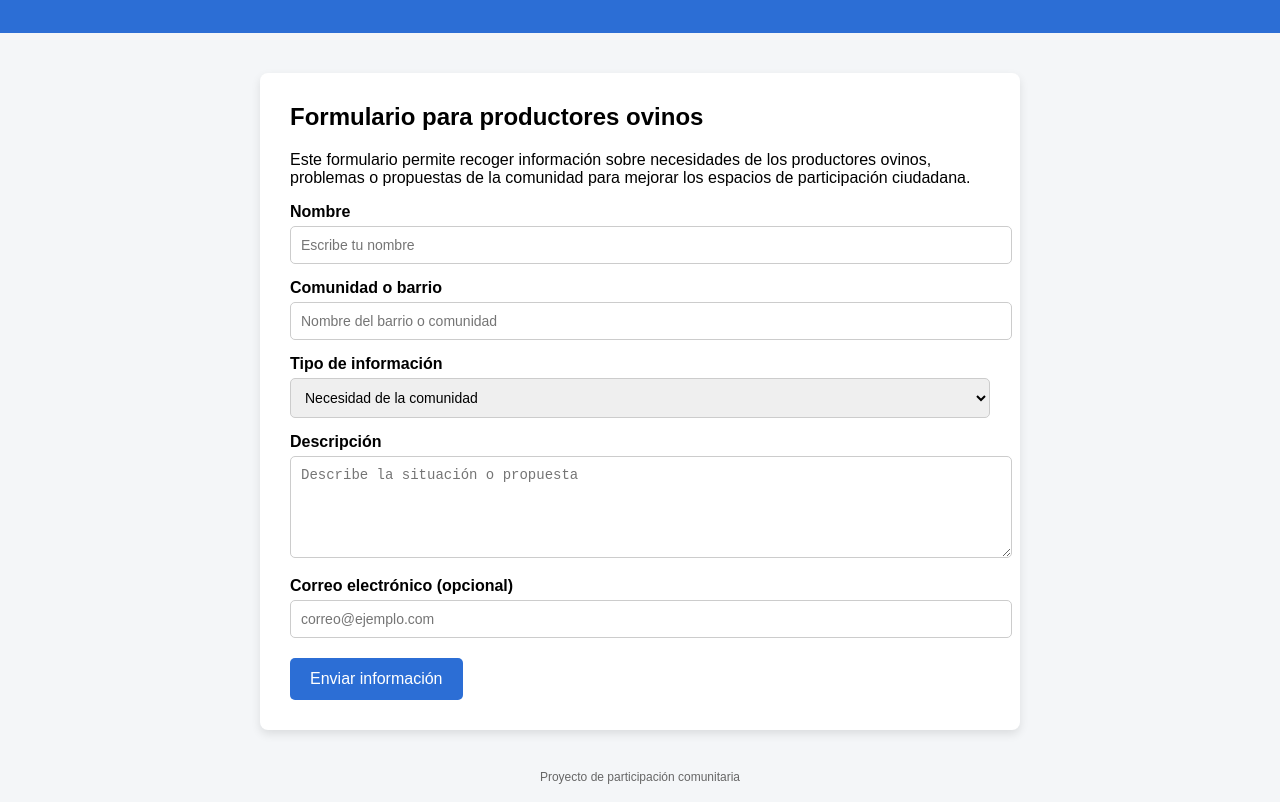
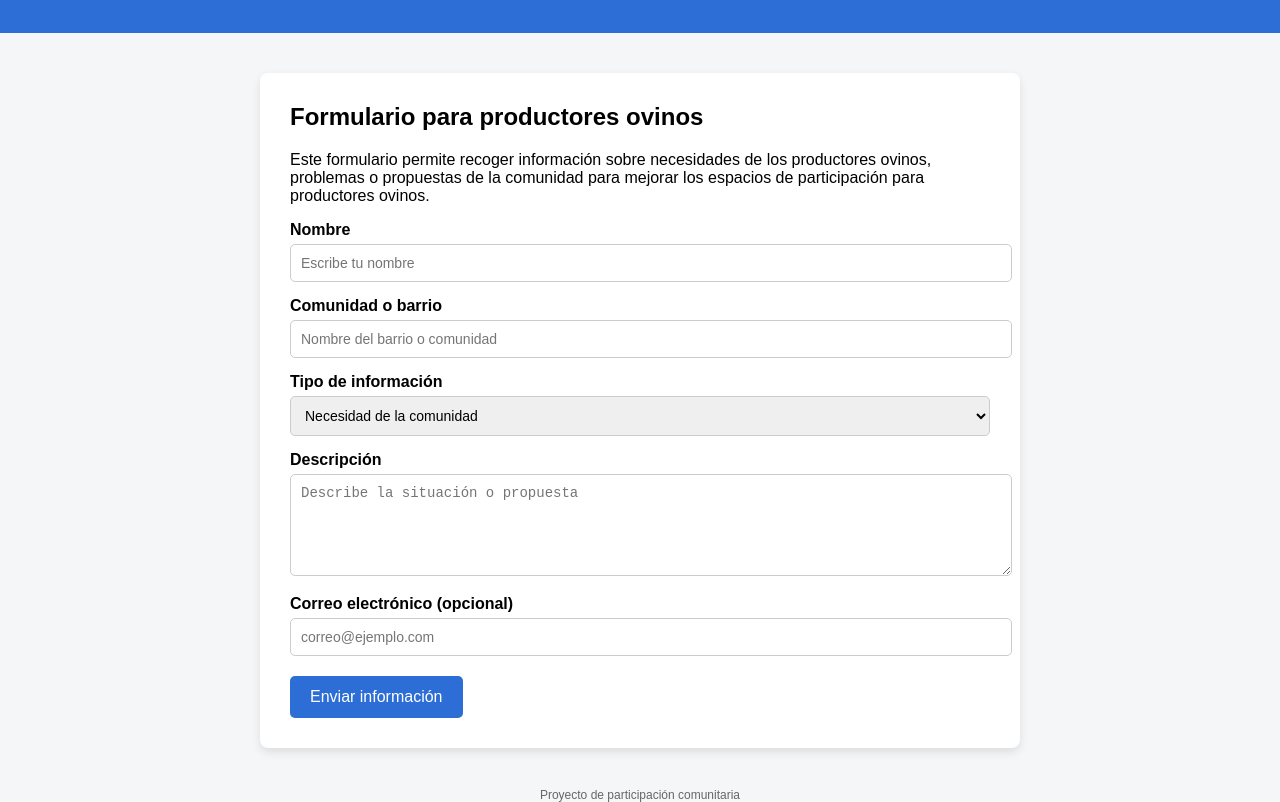
Before and after one commit to dialepeca52/programadores-para-la-paz, a plain HTML site: page index.html in a window 1280 px wide. Shown: the part 121-923 px from the top of the page. Drawn offline with Linux system fonts and the light colour scheme.

Commit message:
Sebida de html ovino primera vez

```diff
--- a/index.html
+++ b/index.html
@@ -93,7 +93,7 @@ color:#666;
 <p>
 Este formulario permite recoger información sobre necesidades de los productores ovinos,
 problemas o propuestas de la comunidad para mejorar los espacios
-de participación ciudadana.
+de participación para productores ovinos.
 </p>
 
 <form>
```
